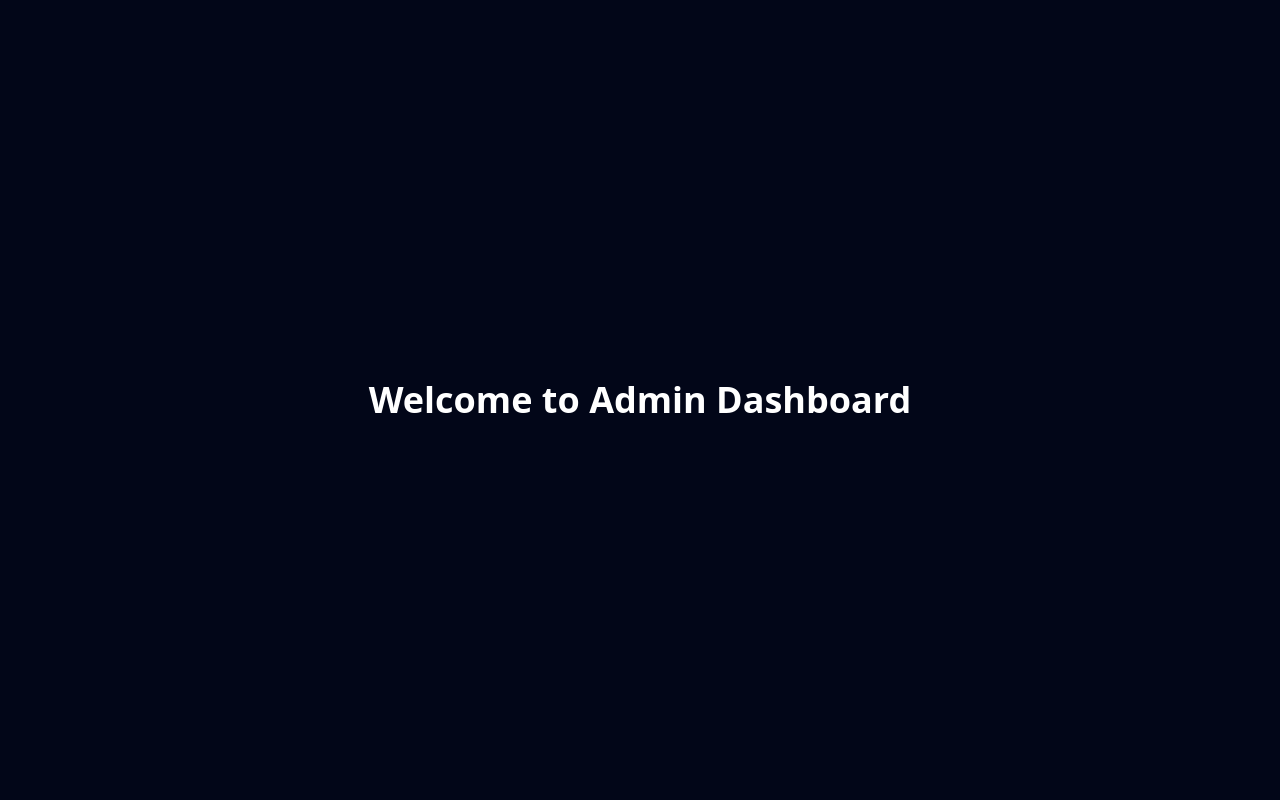
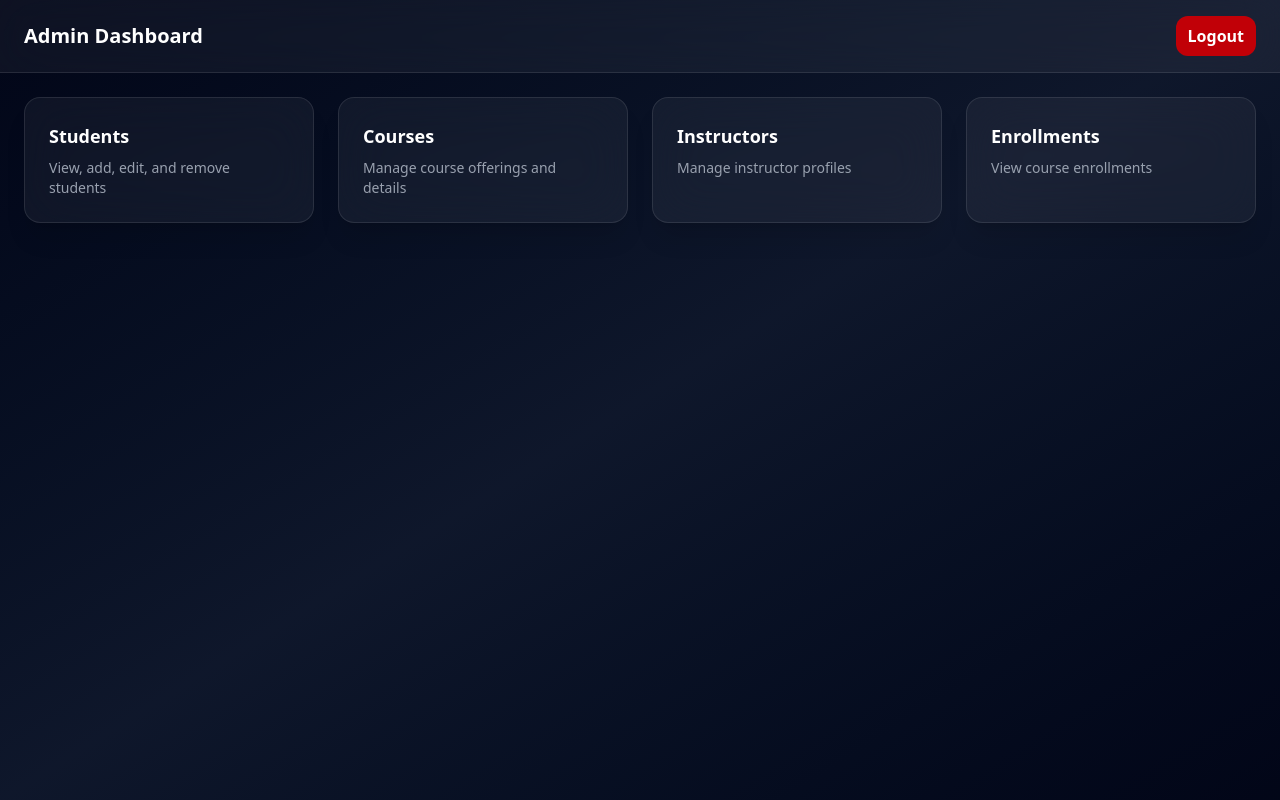
Before and after one commit to alanyongy/student-enrollment-system, a React (Vite) app: page /admin-dashboard in a window 1280 px wide. Built offline with nearby package versions, Linux system fonts and the light colour scheme.

Commit message:
Add admin dashboard

```diff
--- a/src/components/Button.jsx
+++ b/src/components/Button.jsx
@@ -1,9 +1,9 @@
-export default function Button({ children, loading, ...props }) {
+export default function Button({ children, loading, className = "", ...props }) {
   return (
     <button
       {...props}
       disabled={loading}
-      className="
+      className={`
         w-full py-3 rounded-xl
         bg-indigo-600 hover:bg-indigo-500
         active:scale-95
@@ -11,7 +11,8 @@ export default function Button({ children, loading, ...props }) {
         text-white font-semibold
         flex items-center justify-center gap-2
         disabled:opacity-70
-      "
+        ${className}
+      `}
     >
       {loading ? (
         <span className="h-5 w-5 border-2 border-white border-t-transparent rounded-full animate-spin" />
--- a/src/pages/AdminDashboard.jsx
+++ b/src/pages/AdminDashboard.jsx
@@ -1,7 +1,90 @@
+import { useNavigate } from "react-router-dom";
+import { motion } from "framer-motion";
+
+import Button from "../components/Button";
+
 export default function AdminDashboard() {
+  const navigate = useNavigate();
+
+  // Logout
+  const handleLogout = () => {
+    localStorage.removeItem("token");
+    navigate("/admin-login");
+  };
+
+  // Dashboard cards
+  const cards = [
+    {
+      title: "Students",
+      description: "View, add, edit, and remove students",
+      path: "/admin-students",
+    },
+    {
+      title: "Courses",
+      description: "Manage course offerings and details",
+      path: "/admin-courses",
+    },
+    {
+      title: "Instructors",
+      description: "Manage instructor profiles",
+      path: "/admin-instructors",
+    },
+    {
+      title: "Enrollments",
+      description: "View course enrollments",
+      path: "/admin-enrollments",
+    },
+  ];
+
   return (
-    <div className="min-h-screen flex items-center justify-center bg-slate-950 text-white">
-      <h1 className="text-4xl font-bold">Welcome to Admin Dashboard</h1>
+    <div className="min-h-screen bg-gradient-to-br from-slate-950 via-slate-900 to-slate-950">
+      {/* Top Bar */}
+      <div className="flex justify-between items-center px-6 py-4 border-b border-white/10 backdrop-blur-xl bg-white/5">
+        <h1 className="text-white text-xl font-bold">
+          Admin Dashboard
+        </h1>
+
+        <div className="w-fit">
+            <Button
+              onClick={handleLogout}
+              className="bg-red-700 px-3 !py-2 hover:bg-red-500"
+            >
+                Logout
+            </Button>
+          </div>
+      </div>
+
+      {/* Cards Grid */}
+      <div className="p-6 grid grid-cols-1 sm:grid-cols-2 lg:grid-cols-4 gap-6">
+        {cards.map((card, index) => (
+          <motion.div
+            key={card.title}
+            onClick={() => navigate(card.path)}
+            initial={{ opacity: 0, y: 20 }}
+            animate={{ opacity: 1, y: 0 }}
+            transition={{ duration: 0.4, delay: index * 0.05 }}
+            className="
+              cursor-pointer
+              rounded-2xl
+              p-6
+              bg-white/5 backdrop-blur-xl
+              border border-white/10
+              shadow-xl
+              hover:bg-white/10
+              hover:scale-[1.03]
+              transition
+            "
+          >
+            <h2 className="text-white text-lg font-semibold mb-2">
+              {card.title}
+            </h2>
+
+            <p className="text-gray-400 text-sm">
+              {card.description}
+            </p>
+          </motion.div>
+        ))}
+      </div>
     </div>
   );
 }
```
